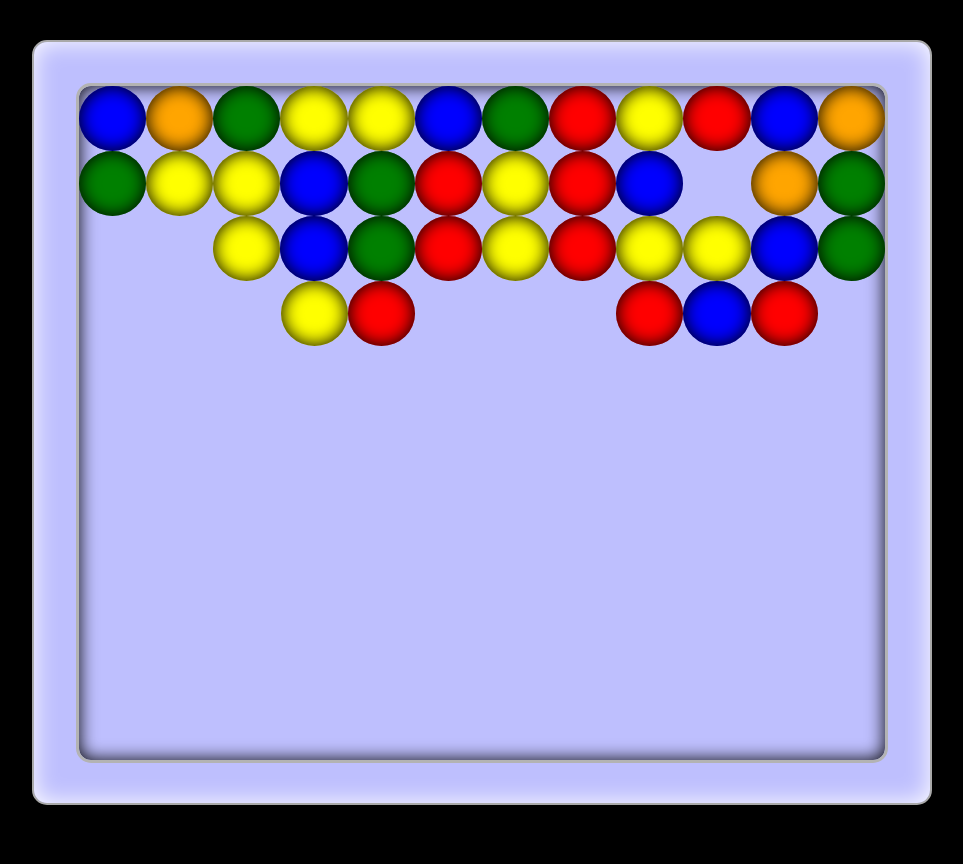
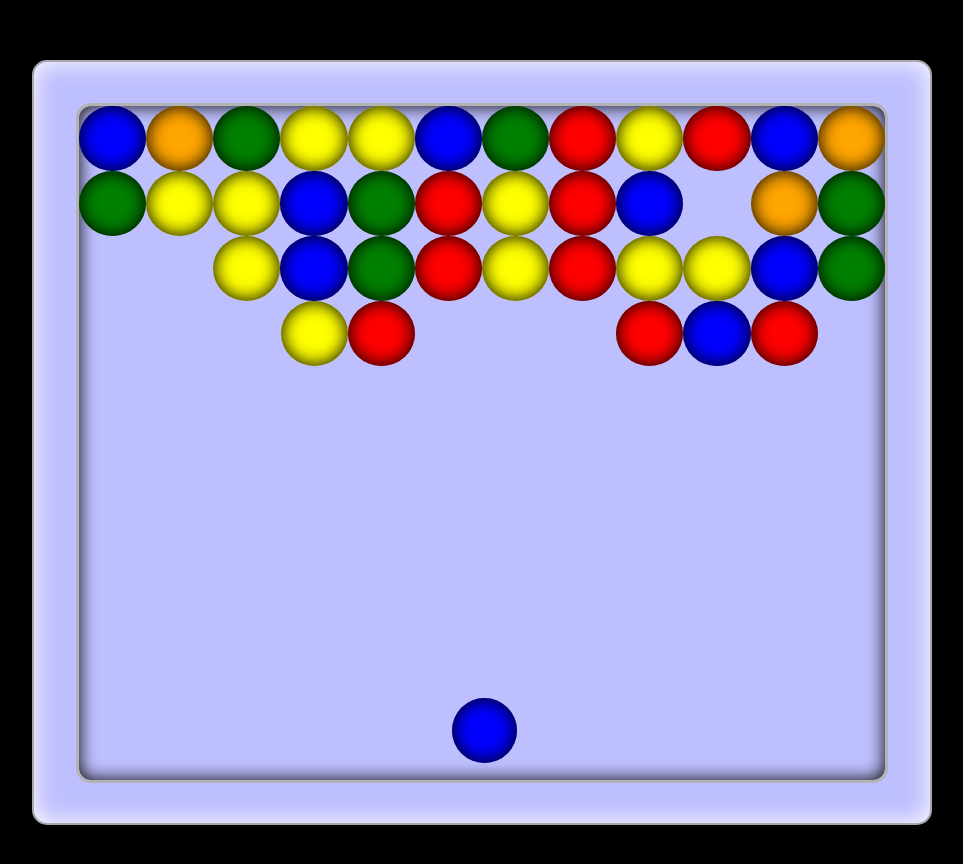
Before and after one commit to EnricoNapolitano/html-css-12bool, a plain HTML site: page bonus/puzzle-bubble.html in a window 1280 px wide. Shown: the whole page, without its empty margins (158-1121 px from the left). Drawn offline with Linux system fonts and the light colour scheme.

Commit message:
launch ball

```diff
--- a/bonus/bubblestyle.css
+++ b/bonus/bubblestyle.css
@@ -50,8 +50,9 @@ body {
     border: 2px solid  #a9a9a9;
     width: 900px;
     height: 765px;
-    margin: 40px auto;
+    margin: 60px auto;
     box-shadow: 0 0 25px white inset;
+    position: relative;
 }
 .table.inside {
     border: 3px solid  #b3b3b3;
@@ -59,3 +60,9 @@ body {
     height: 680px;
     box-shadow: 0 0 18px inset;
 }
+.launch {
+    position: absolute;
+    width: 65px;
+    bottom:60px;
+    left:calc(450px - 65px / 2);
+}
--- a/bonus/puzzle-bubble.html
+++ b/bonus/puzzle-bubble.html
@@ -57,6 +57,8 @@
                 <div class="ball red col-1"></div>
             </div>
         </div>
+        <div class="launch ball blue"></div>
     </div>
+
 </body>
 </html>
```
